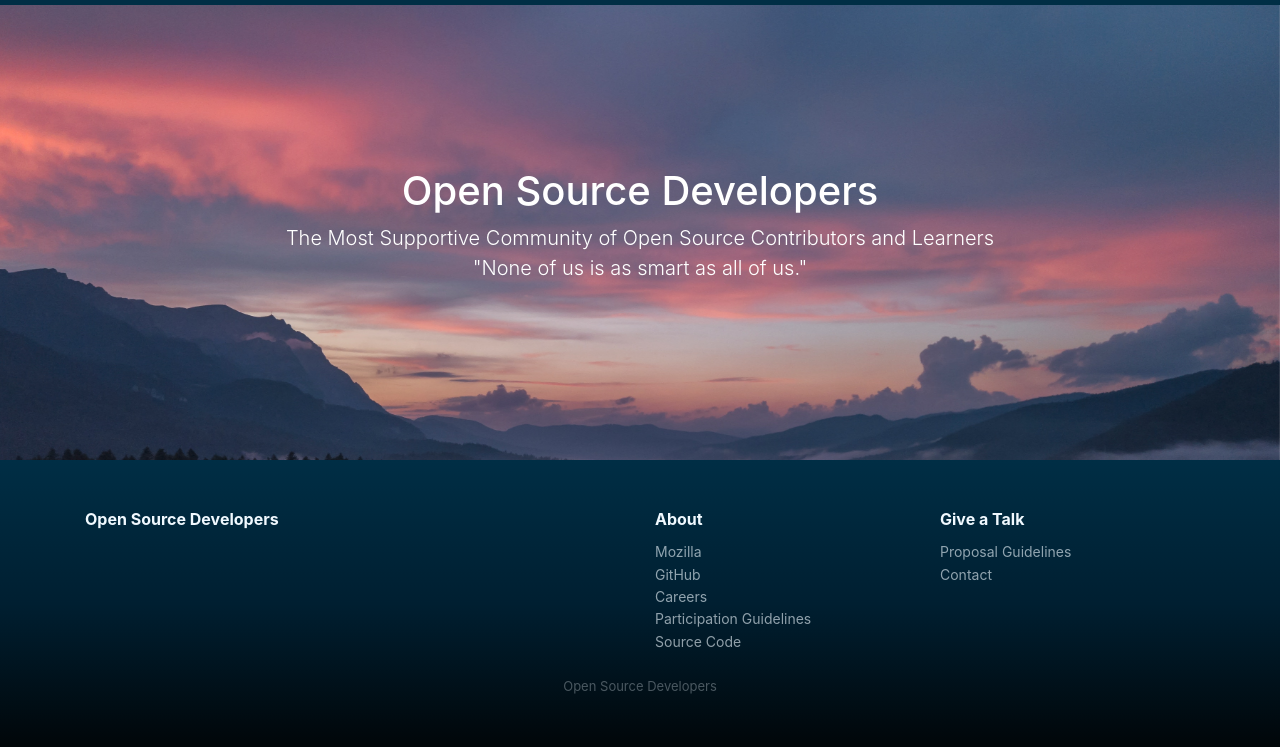
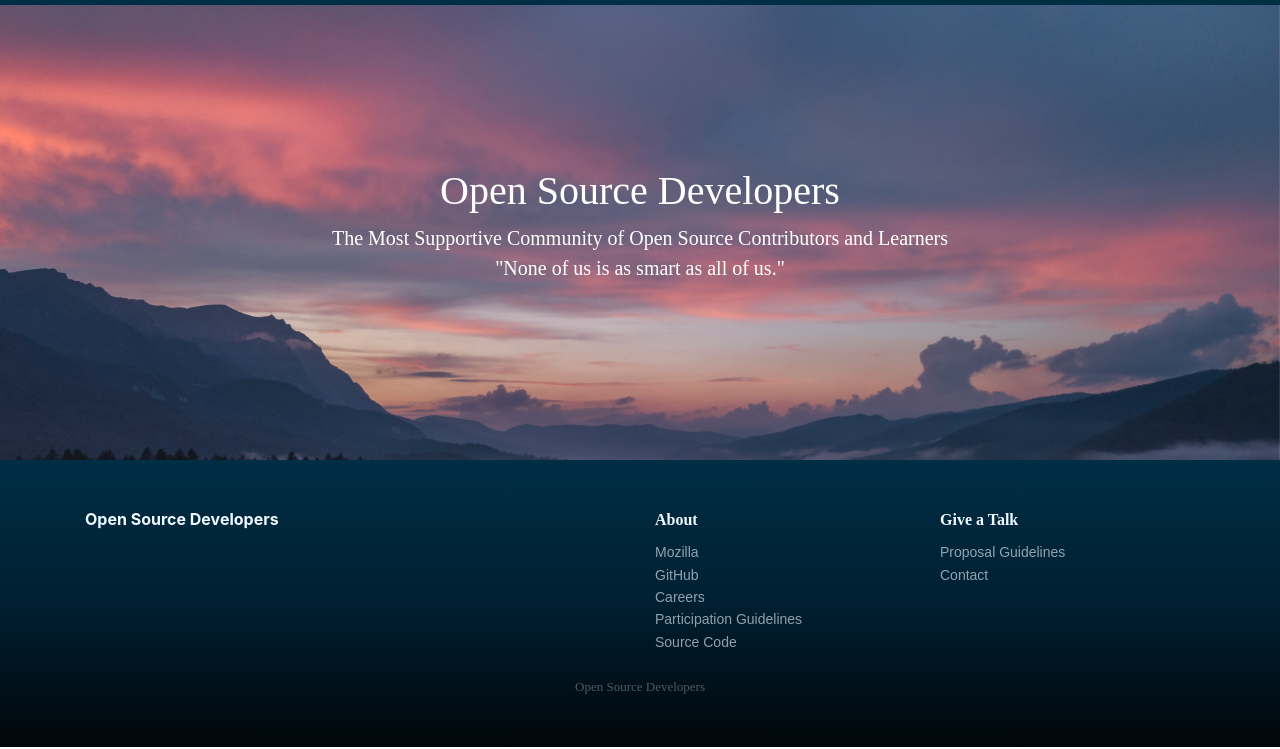
Before and after one commit to VishalDas95/osdc, a plain HTML site: page index.html in a window 1280 px wide. Shown: the part 51-800 px from the top of the page. Drawn offline with nearby package versions, Linux system fonts and the light colour scheme.

Commit message:
Update styles.css
commit2

```diff
--- a/assets/css/styles.css
+++ b/assets/css/styles.css
@@ -5,3 +5,20 @@
   display:flex;
   justify-content:center;
 }
+p{
+color:white;
+font-family: 'Lora', serif;
+
+}
+.test1{
+  font-family: 'Bree Serif', serif;
+
+}
+.test2{
+  font-family: 'Archivo Narrow', sans-serif;
+
+}
+.test3{
+  font-family: 'Crimson Text', serif;
+
+}
```
